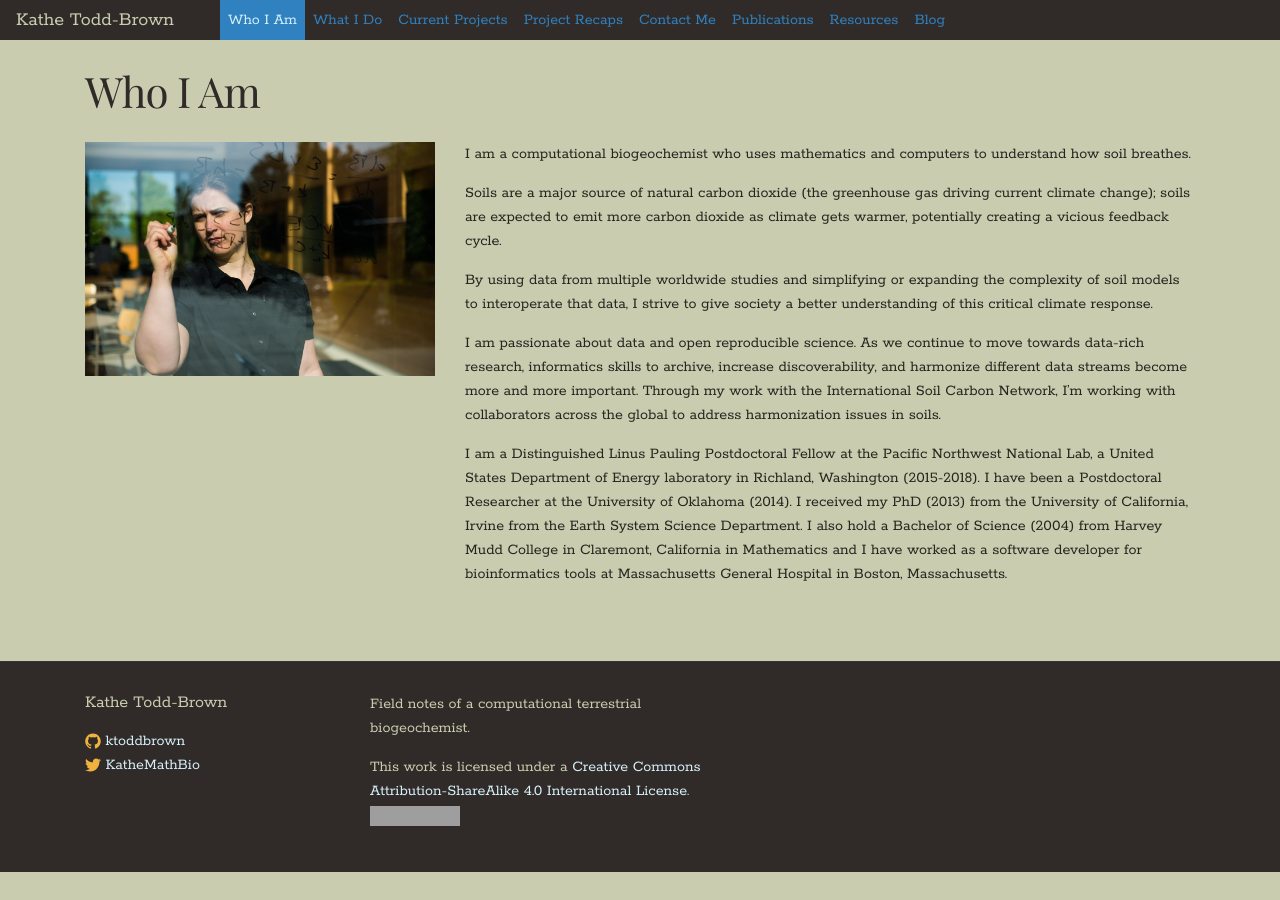
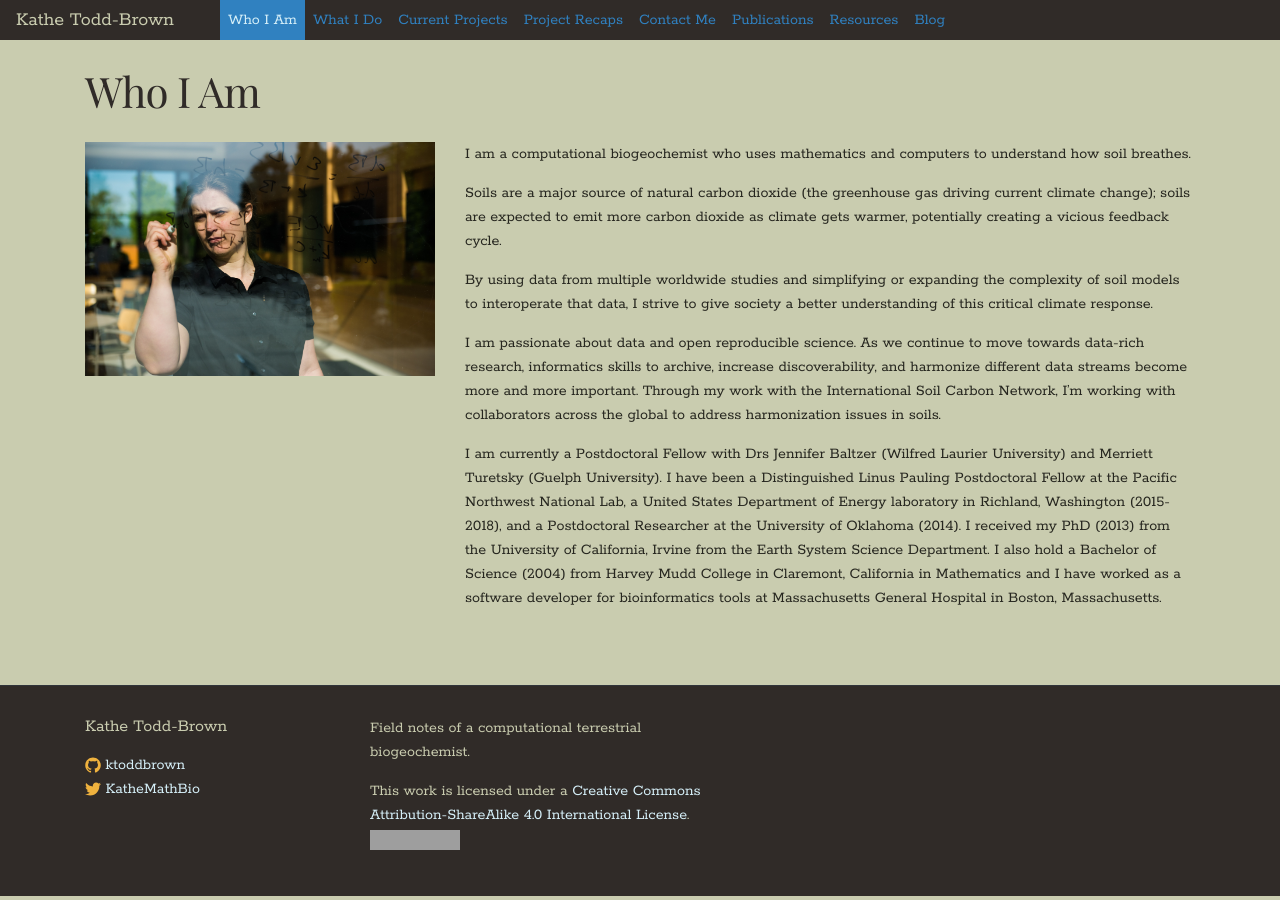
Before and after one commit to ktoddbrown/ktoddbrown.github.io, a Jekyll site: the page built from index.html, in a window 1280 px wide. Built offline with Jekyll 4.4.1, drawn with Linux system fonts in a browser that asks for light colours; nearby versions of some CDN libraries; grey boxes are pictures that could not be loaded.

Commit message:
Updated appointment on main page

```diff
--- a/index.html
+++ b/index.html
@@ -19,7 +19,7 @@ order : 1
     As we continue to move towards data-rich research, informatics skills to archive, increase discoverability, and harmonize different data streams become more and more important.
     Through my work with the International Soil Carbon Network, I’m working with collaborators across the global to address harmonization issues in soils.
 </p><p>
-    I am a Distinguished Linus Pauling Postdoctoral Fellow at the Pacific Northwest National Lab, a United States Department of Energy laboratory in Richland, Washington (2015-2018). I have been a Postdoctoral Researcher at the University of Oklahoma (2014). I received my PhD (2013) from the University of California, Irvine from the Earth System Science Department. I also hold a Bachelor of Science (2004) from Harvey Mudd College in Claremont, California in Mathematics and I have worked as a software developer for bioinformatics tools at Massachusetts General Hospital in Boston, Massachusetts.
+    I am currently a Postdoctoral Fellow with Drs Jennifer Baltzer (Wilfred Laurier University) and Merriett Turetsky (Guelph University). I have been a Distinguished Linus Pauling Postdoctoral Fellow at the Pacific Northwest National Lab, a United States Department of Energy laboratory in Richland, Washington (2015-2018), and a Postdoctoral Researcher at the University of Oklahoma (2014). I received my PhD (2013) from the University of California, Irvine from the Earth System Science Department. I also hold a Bachelor of Science (2004) from Harvey Mudd College in Claremont, California in Mathematics and I have worked as a software developer for bioinformatics tools at Massachusetts General Hospital in Boston, Massachusetts.
 </p>
   </div>
 </div>
```
